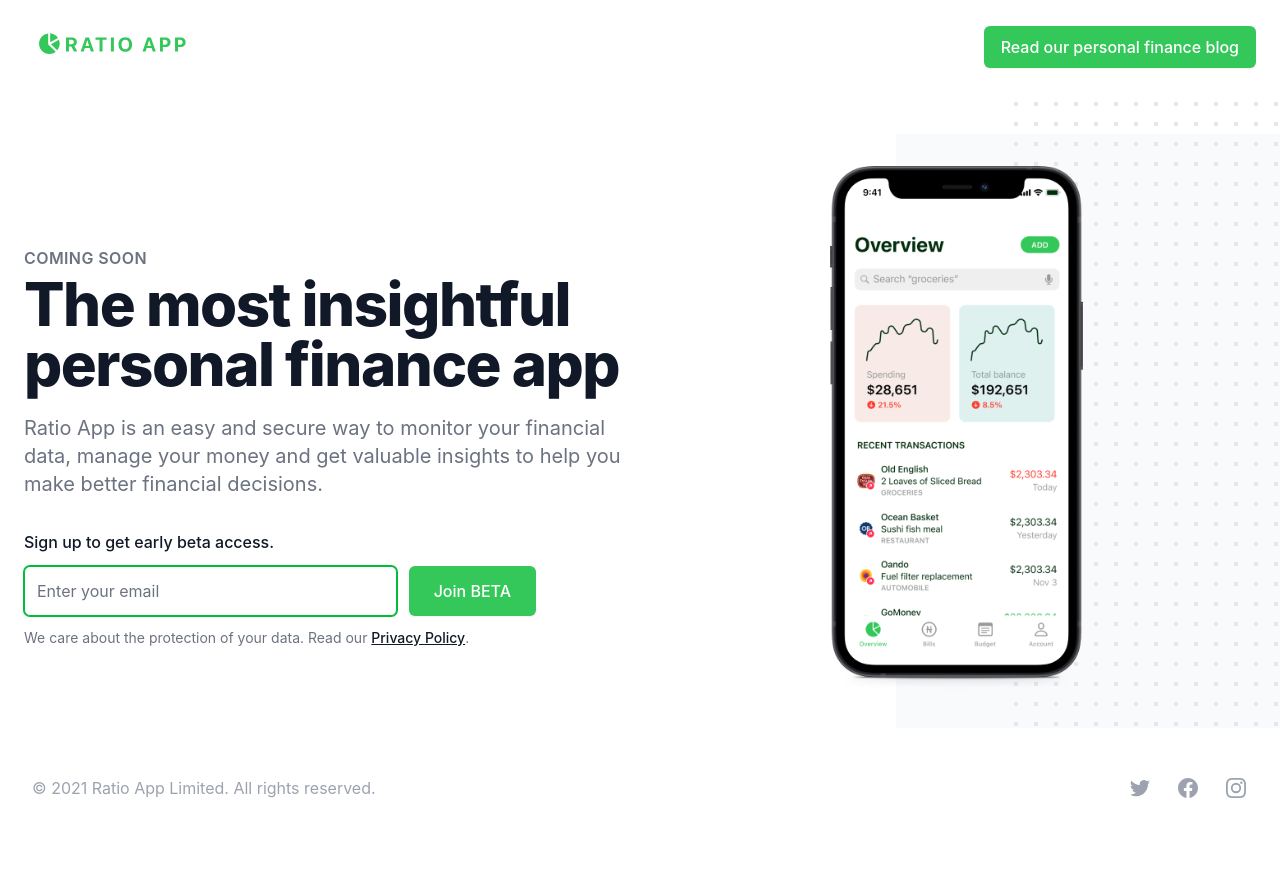
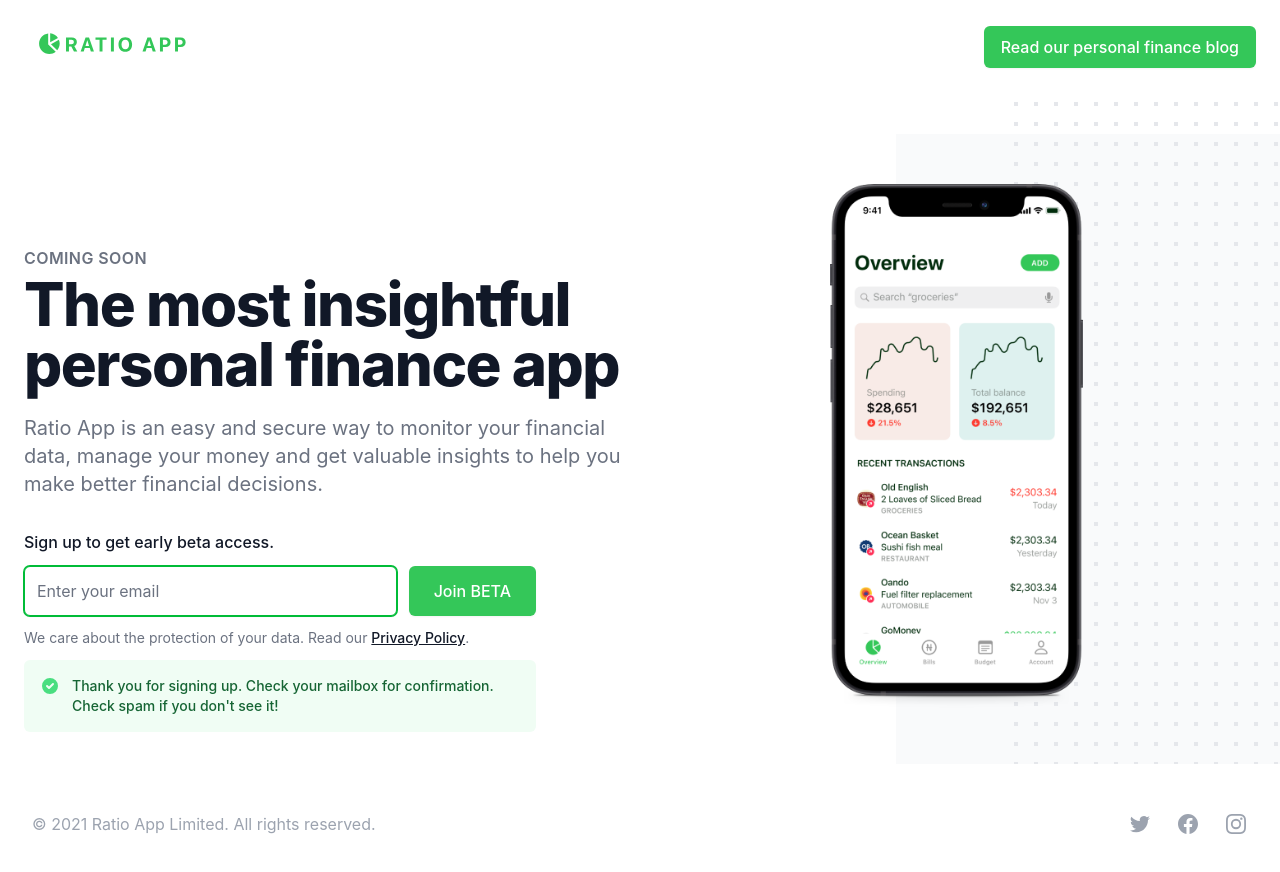
Before and after one commit to ratioapphq/ratioapp-website, a Next.js app: page / in a window 1280 px wide. Shown: the top 872 px of the page. Before the commit the page ends 848 px from the top, so only its background shows below. Built offline with nearby package versions, Linux system fonts and the light colour scheme.

Commit message:
Add logic to display an alert based on form-handler request response.

```diff
--- /dev/null
+++ b/components/Alert.js
@@ -0,0 +1,49 @@
+/* This example requires Tailwind CSS v2.0+ */
+import { CheckCircleIcon, XIcon } from "@heroicons/react/solid";
+import { XCircleIcon } from "@heroicons/react/solid";
+
+export default function Alert(props) {
+  const message = props.alert.message;
+  const type = props.alert.type;
+
+  return (
+    <div
+      className={`rounded-md ${
+        type === "success" ? "bg-green-50" : "bg-red-50"
+      } p-4 mt-3`}
+    >
+      <div className="flex">
+        <div className="flex-shrink-0">
+          {type === "success" ? (
+            <CheckCircleIcon
+              className="h-5 w-5 text-green-400"
+              aria-hidden="true"
+            />
+          ) : (
+            <XCircleIcon className="h-5 w-5 text-red-400" aria-hidden="true" />
+          )}
+        </div>
+        <div className="ml-3">
+          <p
+            className={`text-sm font-medium ${
+              type === "success" ? "text-green-800" : "text-red-800"
+            }`}
+          >
+            {message}
+          </p>
+        </div>
+        <div className="ml-auto pl-3" hidden>
+          <div className="-mx-1.5 -my-1.5">
+            <button
+              type="button"
+              className="inline-flex bg-green-50 rounded-md p-1.5 text-green-500 hover:bg-green-100 focus:outline-none focus:ring-2 focus:ring-offset-2 focus:ring-offset-green-50 focus:ring-green-600"
+            >
+              <span className="sr-only">Dismiss</span>
+              <XIcon className="h-5 w-5" aria-hidden="true" />
+            </button>
+          </div>
+        </div>
+      </div>
+    </div>
+  );
+}
--- a/components/Hero.js
+++ b/components/Hero.js
@@ -1,9 +1,22 @@
+import { CheckCircleIcon, XIcon } from "@heroicons/react/solid";
 import Image from "next/image";
 import heroImage from "../public/hero-image.png";
-import { useRef, useEffect } from "react";
+import { useRef, useEffect, useState } from "react";
+import { useRouter } from "next/router";
+import Alert from "./Alert";
 
 export default function Hero() {
+  const router = useRouter();
   const inputElement = useRef(null);
+
+  const [loading, setLoading] = useState(false);
+  const [email, setEmail] = useState("");
+  const [alert, setAlert] = useState({
+    type: "success",
+    message:
+      "Thank you for signing up. Check your mailbox for confirmation. Check spam if you don't see it!",
+  });
+
   useEffect(() => {
     if (inputElement.current) {
       inputElement.current.focus();
@@ -81,16 +94,12 @@
                 data, manage your money and get valuable insights to help you
                 make better financial decisions.
               </p>
+              {/* Sign Up Form */}
               <div className="mt-8 sm:max-w-lg sm:mx-auto sm:text-center lg:text-left lg:mx-0">
                 <p className="text-base font-medium text-gray-900">
                   Sign up to get early beta access.
                 </p>
-                <form
-                  name="beta-signup"
-                  action="/success"
-                  method="POST"
-                  className="mt-3 sm:flex"
-                >
+                <form onSubmit={handleSubmit} className="mt-3 sm:flex">
                   <label htmlFor="email" className="sr-only">
                     Email
                   </label>
@@ -103,9 +112,12 @@
                     placeholder="Enter your email"
                     required
                     autoFocus
+                    value={email}
+                    onChange={(e) => setEmail(e.target.value)}
                   />
                   <button
                     type="submit"
+                    disabled={loading}
                     className="mt-3 w-full px-6 py-3 border border-transparent text-base font-medium rounded-md text-white bg-ratiogreen-400 shadow-sm hover:bg-ratiogreen-700 focus:outline-none focus:ring-2 focus:ring-offset-2 focus:ring-ratiogreen-500 sm:mt-0 sm:ml-3 sm:flex-shrink-0 sm:inline-flex sm:items-center sm:w-auto"
                   >
                     Join BETA
@@ -118,6 +130,7 @@
                   </a>
                   .
                 </p>
+                {alert.message !== "" && <Alert alert={alert} />}
               </div>
             </div>
             {/* Right Section: Image */}
@@ -180,4 +193,28 @@
       </div>
     </div>
   );
+
+  async function handleSubmit(e) {
+    e.preventDefault();
+    try {
+      setLoading(true);
+      console.log(loading);
+
+      // make request to lambda function here.
+      let response = await fetch("/api/form-handler", {
+        method: "POST",
+        body: JSON.stringify({ email: email }),
+      });
+
+      const json = await response.json();
+      if (response.status === 200) {
+        setEmail("");
+      }
+    } catch (error) {
+      setLoading(false);
+    }
+
+    // After successful navigate to thank you page.
+    router.push("/success");
+  }
 }
--- a/components/Navbar.js
+++ b/components/Navbar.js
@@ -3,6 +3,7 @@
 import { Popover, Transition } from "@headlessui/react";
 import { MenuIcon, XIcon } from "@heroicons/react/outline";
 import logo from "../public/icon-letter-logo.svg";
+import Link from "next/link";
 
 // const navigation = [
 //   { name: "Product", href: "#" },
@@ -21,7 +22,8 @@
         >
           <div className="flex items-center flex-1">
             <div className="flex items-center justify-between w-full md:w-auto">
-              <a href="#">
+              <Link href="/">
+                <a>
                   <span className="sr-only">Ratio App</span>
                   <Image
                     className="h-8 w-auto sm:h-10"
@@ -31,6 +33,7 @@
                     height={40}
                   />
                 </a>
+              </Link>
               <div className="-mr-2 flex items-center md:hidden">
                 <Popover.Button className="bg-white rounded-md p-2 inline-flex items-center justify-center text-gray-400 hover:text-gray-500 hover:bg-gray-100 focus:outline-none focus:ring-2 focus:ring-inset focus:ring-ratiogreen-500">
                   <span className="sr-only">Open main menu</span>
```
Lines whose indentation alone changed are shown as unchanged.
